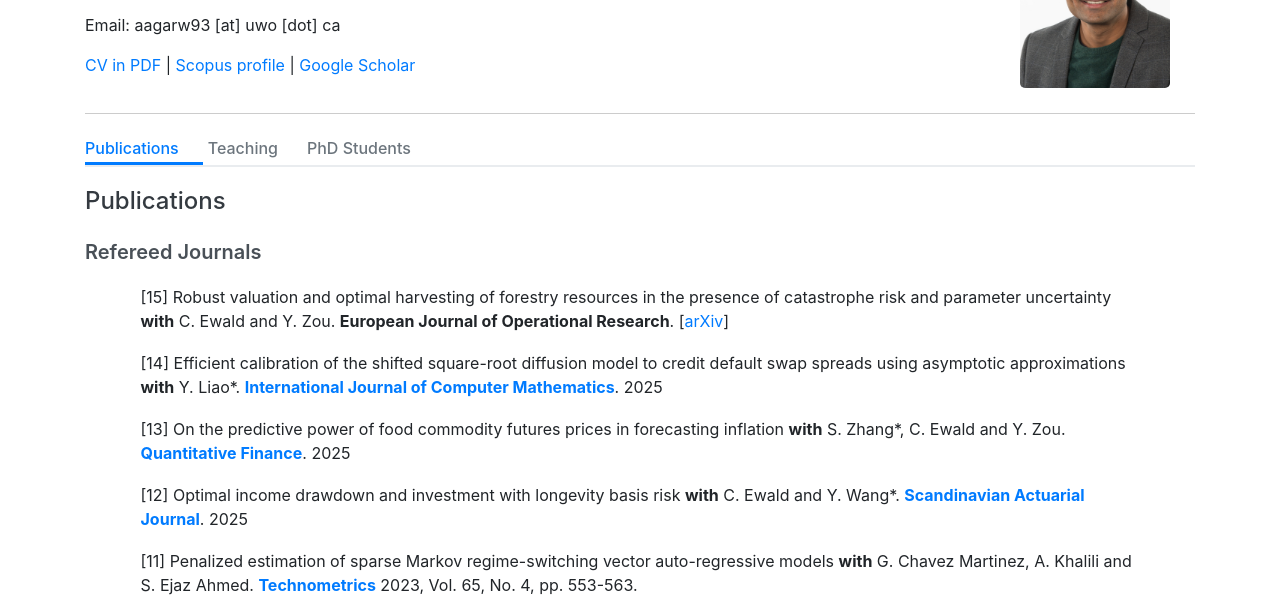
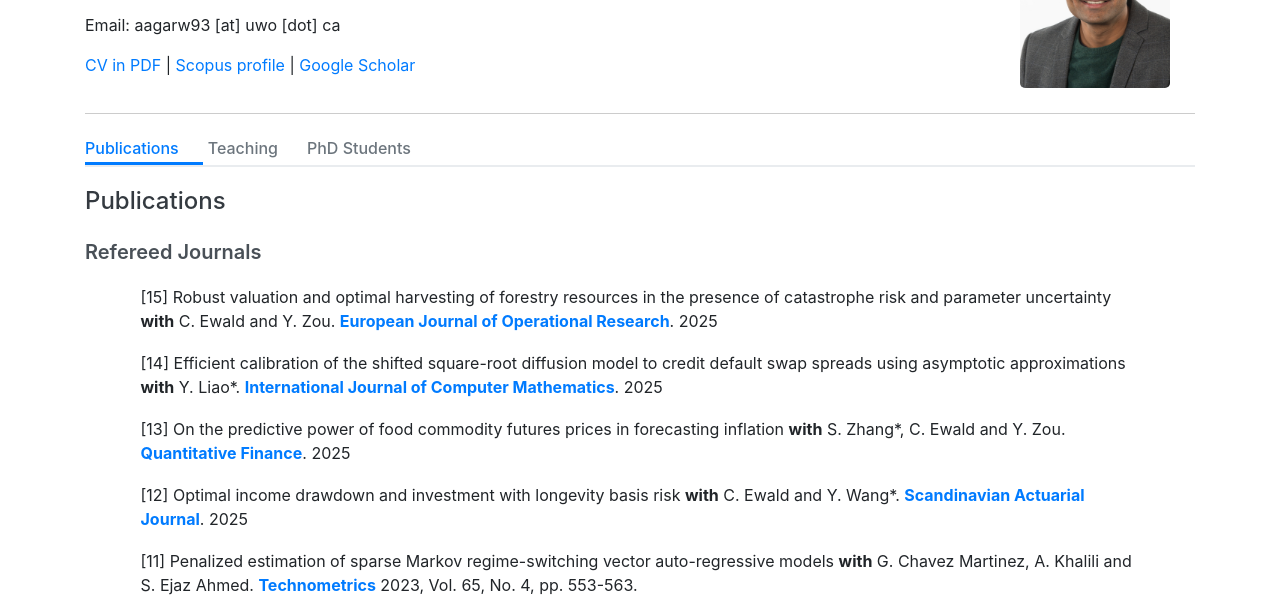
Before and after one commit to agarwalankush/agarwalankush.github.io, a plain HTML site: page index.html in a window 1280 px wide. Shown: the part 165-771 px from the top of the page. Drawn offline with nearby package versions, Linux system fonts and the light colour scheme; files that its build step writes are made by us from their sources.

Commit message:
Update index.html

```diff
--- a/index.html
+++ b/index.html
@@ -163,7 +163,7 @@
         <h4>Publications</h4>
         <h5>Refereed Journals</h5>
         <ul>
-            <li>[15] Robust valuation and optimal harvesting of forestry resources in the presence of catastrophe risk and parameter uncertainty <b>with</b> C. Ewald and Y. Zou. <b>European Journal of Operational Research</b>. [<a href="https://arxiv.org/abs/2502.05340">arXiv</a>]</li>
+            <li>[15] Robust valuation and optimal harvesting of forestry resources in the presence of catastrophe risk and parameter uncertainty <b>with</b> C. Ewald and Y. Zou. <a href="https://www.sciencedirect.com/science/article/pii/S0377221725008082"><b>European Journal of Operational Research</b></a>. 2025</li>
             <li>[14] Efficient calibration of the shifted square-root diffusion model to credit default swap spreads using asymptotic approximations <b>with</b> Y. Liao*. <b><a href="https://www.tandfonline.com/doi/full/10.1080/00207160.2025.2540547">International Journal of Computer Mathematics</a></b>. 2025</li>
             <li>[13] On the predictive power of food commodity futures prices in forecasting inflation <b>with</b> S. Zhang*, C. Ewald and Y. Zou. <b><a href="https://www.tandfonline.com/doi/full/10.1080/14697688.2025.2536611">Quantitative Finance</a></b>. 2025</li>
             <li>[12] Optimal income drawdown and investment with longevity basis risk <b>with</b> C. Ewald and Y. Wang*. <b><a href="https://doi.org/10.1080/03461238.2025.2455056">Scandinavian Actuarial Journal</a></b>. 2025</li>
```
